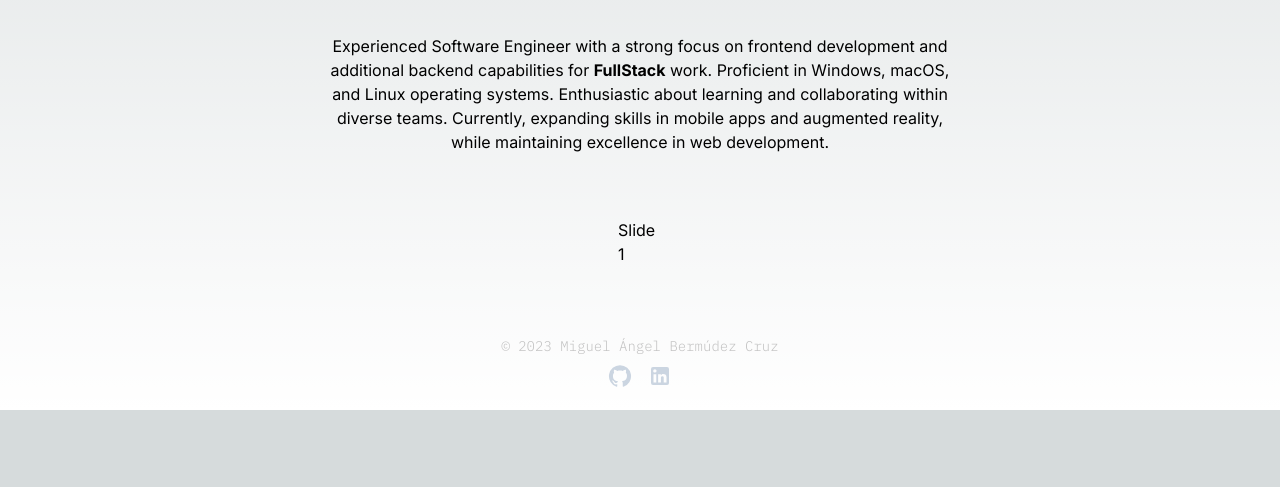
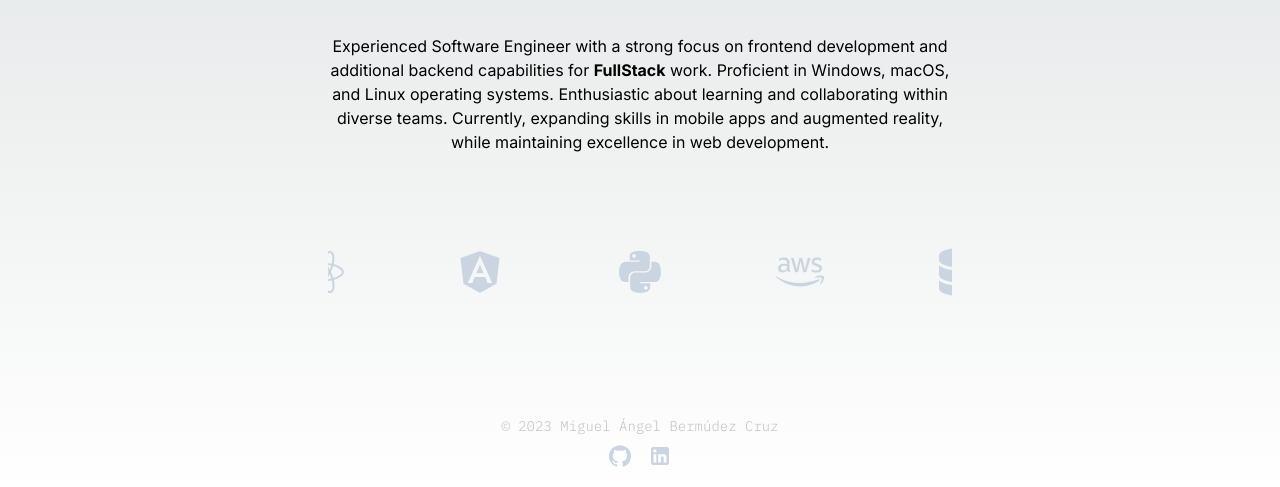
Before and after one commit to miguel-resource/portfolio_v2, a Next.js app: page / in a window 1280 px wide. Shown: the part 412-899 px from the top of the page. Before the commit the page ends 822 px from the top, so only its background shows below. Built offline with nearby package versions, Linux system fonts and the light colour scheme.

Commit message:
[ADD] hardskills

```diff
--- a/app/app.module.scss
+++ b/app/app.module.scss
@@ -24,12 +24,20 @@
                     @apply text-2xl font-bold text-center mb-16;
                 }
 
-                p {
+                &__description {
                     @apply text-center block w-1/2 mx-auto;
                 }
 
                 &__swiper {
-                    @apply mt-16 w-11 mx-auto;
+                    @apply mt-12 w-1/2 mx-auto h-36;
+
+                    &__container {
+                        @apply h-full;
+
+                        &__slide {
+                            @apply flex flex-col items-center justify-center;
+                        }
+                    }
                 }
             }
         }
--- a/app/globals.css
+++ b/app/globals.css
@@ -24,4 +24,9 @@ body {
       rgb(var(--background-end-rgb))
     )
     rgb(var(--background-start-rgb));
+
+
+  .swiper-button-prev, .swiper-button-next {
+    @apply text-blue-800;
+  }
 }
--- a/app/page.tsx
+++ b/app/page.tsx
@@ -1,12 +1,35 @@
 "use client";
 import Image from "next/image";
-import { Button } from "@mui/material";
 import s from "./app.module.scss";
+import gsap from "gsap";
 import { Swiper, SwiperSlide } from "swiper/react";
-import SwiperCore, { Navigation } from "swiper/modules";
+import { Autoplay, Navigation, Pagination } from "swiper/modules";
 import "swiper/css";
+import "swiper/css/navigation";
+import "swiper/css/pagination";
+import { use, useEffect, useRef } from "react";
+import SlideHardSkills from "./../components/SlideHardSkills";
+import SlideSoftSkills from "./../components/SlideSoftSkills";
+import { QueryBuilder } from "@mui/icons-material";
+
 
 export default function Home() {
+  const summaryRef = useRef(null);
+
+  useEffect(() => {
+    // const summaryElement: any = summaryRef.current;
+    // const originalText = summaryElement.textContent;
+    // summaryElement.textContent = "";
+
+    // gsap.to(summaryElement, {
+    //   duration: 1,
+    //   text: {
+    //     value: originalText,
+    //   },
+    //   ease: "power3.out",
+    // });
+  }, []);
+
   return (
     <div className={s.home}>
       <div className={s.home__info}>
@@ -20,19 +43,30 @@ export default function Home() {
         />
         <h1>Miguel Ángel Bermúdez Cruz</h1>
         <h3>FullStack Developer</h3>
-        <p>
+        <p className={s.home__info__description} ref={summaryRef}>
           Experienced Software Engineer with a strong focus on frontend
-          development and additional backend capabilities for <b>FullStack</b> work.
-          Proficient in Windows, macOS, and Linux operating systems.
+          development and additional backend capabilities for <b>FullStack</b>{" "}
+          work. Proficient in Windows, macOS, and Linux operating systems.
           Enthusiastic about learning and collaborating within diverse teams.
           Currently, expanding skills in mobile apps and augmented reality,
           while maintaining excellence in web development.
         </p>
 
         <section className={s.home__info__swiper}>
-          <Swiper navigation={true} modules={[Navigation]}>
-            <SwiperSlide>Slide 1</SwiperSlide>
-            <SwiperSlide>Slide 2</SwiperSlide>
+          <Swiper
+            autoplay={{
+              delay: 5000,
+
+            }}
+            className={s.home__info__swiper__container}
+            modules={[Pagination]} // add autoplay
+          >
+            <SwiperSlide className={s.home__info__swiper__container__slide}>
+              <SlideHardSkills />
+            </SwiperSlide>
+            <SwiperSlide className={s.home__info__swiper__container__slide}>
+              <SlideSoftSkills/>
+            </SwiperSlide>
           </Swiper>
         </section>
       </div>
--- /dev/null
+++ b/components/SlideHardSkills.tsx
@@ -0,0 +1,113 @@
+import { FontAwesomeIcon } from "@fortawesome/react-fontawesome";
+import { Tooltip, TooltipProps, styled, tooltipClasses } from "@mui/material";
+import {
+  faReact,
+  faAngular,
+  faPython,
+  faAws,
+} from "@fortawesome/free-brands-svg-icons";
+import { faDatabase } from "@fortawesome/free-solid-svg-icons";
+import gsap from "gsap";
+import { useEffect } from "react";
+import s from "./components.module.scss";
+
+const SlideHardSkills = () => {
+  const listHardSkills = [
+    {
+      name: "React",
+      icon: faReact,
+      details:
+        "Typescript, NextJS, Redux Toolkit, Material UI, Tailwind CSS, Styled Components",
+    },
+    {
+      name: "Angular",
+      icon: faAngular,
+      details: "Typescript, Angular Material, Tailwind CSS, Styled Components",
+    },
+    {
+      name: "Python",
+      icon: faPython,
+      details: "Flask, Chalice, Unit Testing, SqlAlchemy",
+    },
+    {
+      name: "AWS",
+      icon: faAws,
+      details: "CloudWatch, S3, EC2",
+    },
+    {
+      name: "DataBase",
+      icon: faDatabase,
+      details: "PostgreSQL, MySQL, Firebase",
+    },
+  ];
+
+  const BootstrapTooltip = styled(({ className, ...props }: TooltipProps) => (
+    <Tooltip {...props} arrow classes={{ popper: className }} />
+  ))(({ theme }) => ({
+    [`& .${tooltipClasses.arrow}`]: {
+      color: "white",
+    },
+    [`& .${tooltipClasses.tooltip}`]: {
+      backgroundColor: "white",
+      color: "black",
+      fontSize: 12,
+      textAlign: "center",
+      paddingX: 1,
+    },
+  }));
+
+  useEffect(() => {
+    let itemHardSkill = document.querySelectorAll(`.${s.hard__skills} li`);
+    let itemP = document.querySelectorAll(`.${s.hard__skills} ${s.name}`);
+
+    gsap.fromTo(
+      itemHardSkill,
+      {
+        opacity: 0,
+        y: -100,
+      },
+      {
+        opacity: 1,
+        y: 0,
+        duration: 1,
+        ease: "power3.out",
+        stagger: 0.2,
+      }
+    );
+    gsap.fromTo(
+        itemP,
+        {
+            opacity: 0,
+        },
+        {
+            opacity: 1,
+            y: 0,
+            display: "block",
+            duration: 1,
+            ease: "power3.out",
+            stagger: 0.2,
+        }
+        );
+  }, []);
+
+  return (
+    <div className={s.hard__skills}>
+      <ul>
+        {listHardSkills.map((item, index) => {
+          return (
+            <li key={index}>
+              <BootstrapTooltip title={item.details} placement="top">
+                <div>
+                  <FontAwesomeIcon icon={item.icon} className={s.icon} />
+                  <p className={s.name}>{item.name}</p>
+                </div>
+              </BootstrapTooltip>
+            </li>
+          );
+        })}
+      </ul>
+    </div>
+  );
+};
+
+export default SlideHardSkills;
--- /dev/null
+++ b/components/SlideSoftSkills.tsx
@@ -0,0 +1,60 @@
+const SlideSoftSkills = () => {
+  return (
+    <div className="soft-skills">
+      <div className="soft-skills__title">
+        <h3>Soft Skills</h3>
+      </div>
+      <div className="soft-skills__content">
+        <div className="soft-skills__content__item">
+          <div className="soft-skills__content__item__title">
+            <h4>Communication</h4>
+          </div>
+          <div className="soft-skills__content__item__description">
+            <p>
+              I have experience working with people from different countries and
+              cultures. I speak English and Spanish fluently. I am a good
+              listener and I am always open to feedback.
+            </p>
+          </div>
+        </div>
+        <div className="soft-skills__content__item">
+          <div className="soft-skills__content__item__title">
+            <h4>Teamwork</h4>
+          </div>
+          <div className="soft-skills__content__item__description">
+            <p>
+              I have experience working in teams of different sizes. I am a good
+              team player and I am always willing to help others.
+            </p>
+          </div>
+        </div>
+        <div className="soft-skills__content__item">
+          <div className="soft-skills__content__item__title">
+            <h4>Problem Solving</h4>
+          </div>
+          <div className="soft-skills__content__item__description">
+            <p>
+              I am a creative person and I am always looking for new ways to
+              solve problems. I am a fast learner and I am always willing to
+              learn new things.
+            </p>
+          </div>
+        </div>
+        <div className="soft-skills__content__item">
+          <div className="soft-skills__content__item__title">
+            <h4>Time Management</h4>
+          </div>
+          <div className="soft-skills__content__item__description">
+            <p>
+              I am a very organized person and I always try to plan my work
+              ahead of time. I am a fast learner and I am always willing to
+              learn new things.
+            </p>
+          </div>
+        </div>
+      </div>
+    </div>
+  );
+};
+
+export default SlideSoftSkills;
--- a/components/components.module.scss
+++ b/components/components.module.scss
@@ -66,3 +66,37 @@ $primary-font: 'IBM Plex Mono', monospace;
         }
     }
 }
+
+.hard__skills {
+    @apply flex flex-col items-center justify-center w-full h-full;
+
+    ul {
+        @apply flex flex-row mx-auto w-full items-center justify-center gap-28;
+
+        li {
+            @apply justify-center items-center flex flex-col gap-4 duration-150 transform opacity-0;
+
+            .icon {
+                @apply text-slate-300 text-center w-12 h-12;
+            }
+
+            .name {
+                @apply text-center text-xs hidden;
+            }
+        }
+
+        li:hover {
+            @apply scale-125 cursor-pointer;
+
+            .icon {
+                @apply duration-150 ease-out -translate-y-1;
+            }
+
+            .name {
+                @apply duration-150 ease-out block;
+            }
+        }
+
+
+    }
+}
--- a/package.json
+++ b/package.json
@@ -12,6 +12,11 @@
     "@chakra-ui/next-js": "^2.1.5",
     "@emotion/react": "^11.11.1",
     "@emotion/styled": "^11.11.0",
+    "@fortawesome/fontawesome-free": "^6.4.2",
+    "@fortawesome/fontawesome-svg-core": "^6.4.2",
+    "@fortawesome/free-brands-svg-icons": "^6.4.2",
+    "@fortawesome/free-solid-svg-icons": "^6.4.2",
+    "@fortawesome/react-fontawesome": "^0.2.0",
     "@mui/icons-material": "^5.14.3",
     "@mui/material": "^5.14.3",
     "@types/node": "20.4.7",
```
Also changed, not shown: 2 other files (tests, documents, lock files or other folders).
